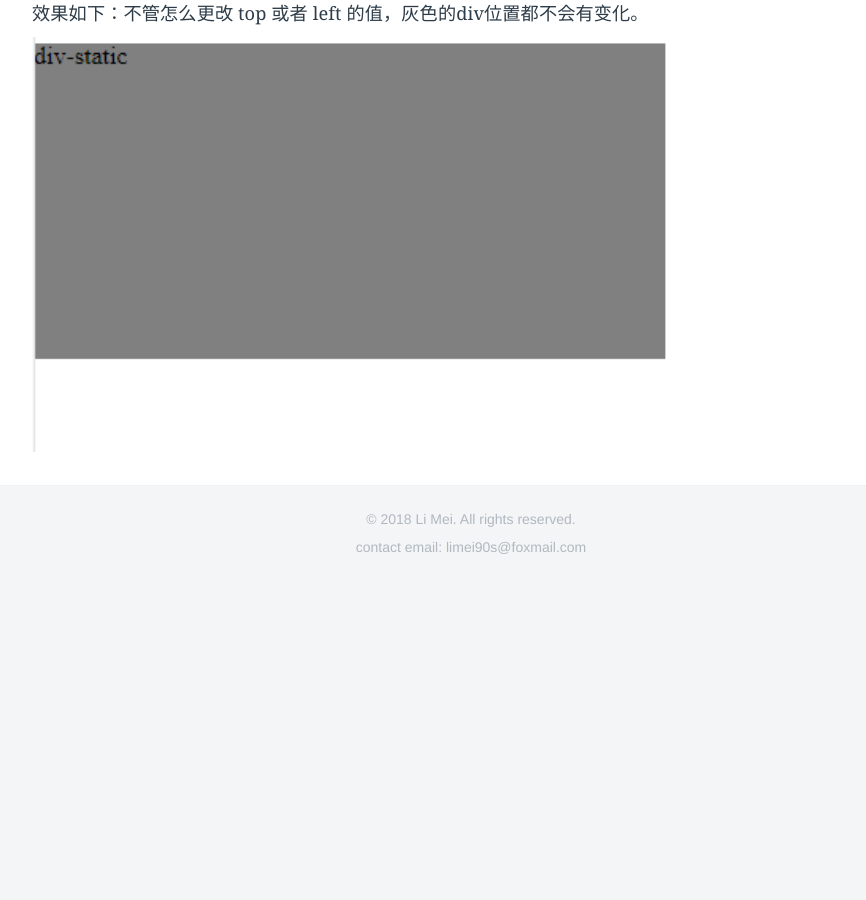
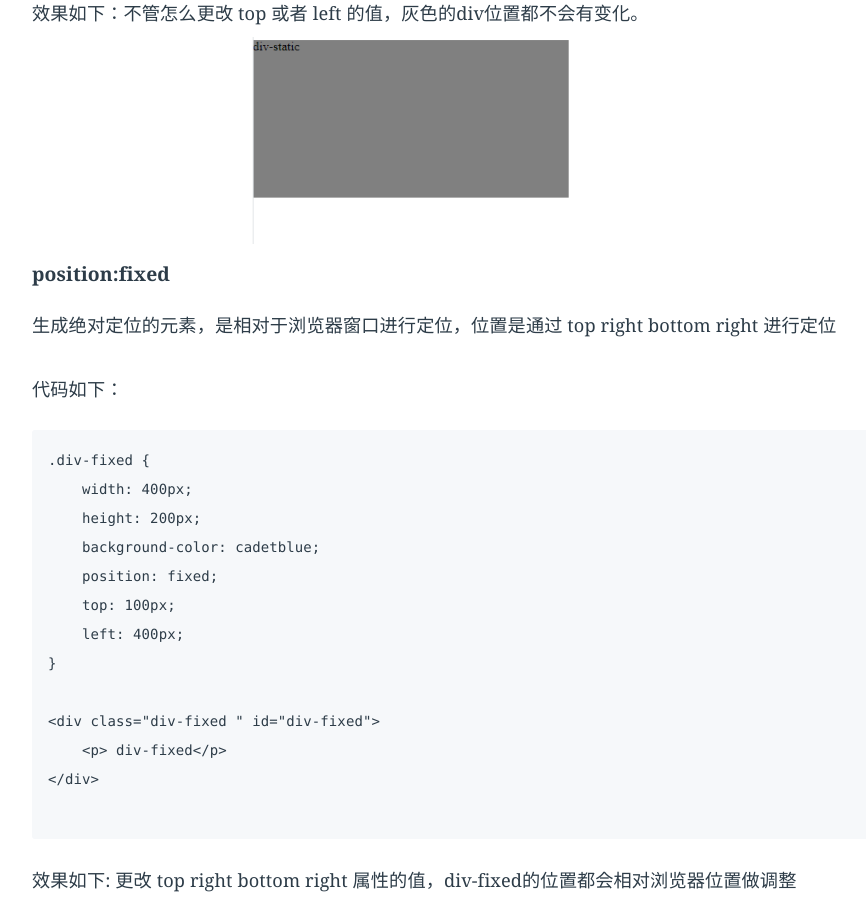
Before and after one commit to LiMeii/LiMeii.github.io, a Jekyll site: the page built from _posts/2019-01-30-css-position.md, in a window 1280 px wide and 900 px high, scrolled down 983 px. Shown: the whole window, without its empty margins (177-1043 px from the left). Built offline with Jekyll 4.4.1, drawn with Linux system fonts in a browser that asks for light colours; before the commit the page ends 1560 px from its top, so only the background shows below that; some of the changed text lies outside the part shown.

Commit message:
update css positioin post

````diff
--- a/_posts/2019-01-30-css-position.md
+++ b/_posts/2019-01-30-css-position.md
@@ -16,7 +16,7 @@
 写CSS过程中，经常要用到position进行页面布局，positioin有五个值：static，fixed，absolute，relative，inherit。对于 static fixed 和 inherit都很好理解，经常会混淆 absolute 和 relative的用法，这篇文章结合代码应用来解释这五个属性的用法和区别。
 
 
-### static
+### position:static
 
 默认值，没有定位，元素出现在正常的流中，但是会忽略 top right bottom right z-index的声明。
 
@@ -39,4 +39,28 @@
 ```
 
 效果如下：不管怎么更改 top 或者 left 的值，灰色的div位置都不会有变化。
-![css position static]( https://limeii.github.io/assets/images/posts/css/css-position-static.png){:height="100%" width="100%"}
+![css position static]( https://limeii.github.io/assets/images/posts/css/css-position-static.png){:height="50%" width="50%"}
+
+### position:fixed
+生成绝对定位的元素，是相对于浏览器窗口进行定位，位置是通过 top right bottom right 进行定位
+
+
+代码如下：
+
+```html
+.div-fixed {
+    width: 400px;
+    height: 200px;
+    background-color: cadetblue;
+    position: fixed;
+    top: 100px;
+    left: 400px;
+}
+
+<div class="div-fixed " id="div-fixed">
+    <p> div-fixed</p>
+</div>
+
+```
+效果如下: 更改 top right bottom right 属性的值，div-fixed的位置都会相对浏览器位置做调整
+![css position fixed]( https://limeii.github.io/assets/images/posts/css/css-position-fixed.png){:height="50%" width="50%"}
````
Also changed, not shown: _posts/2018-09-19-CSS.md (+1 -1 lines), assets/images/posts/css/css-position-fixed.png (added).
